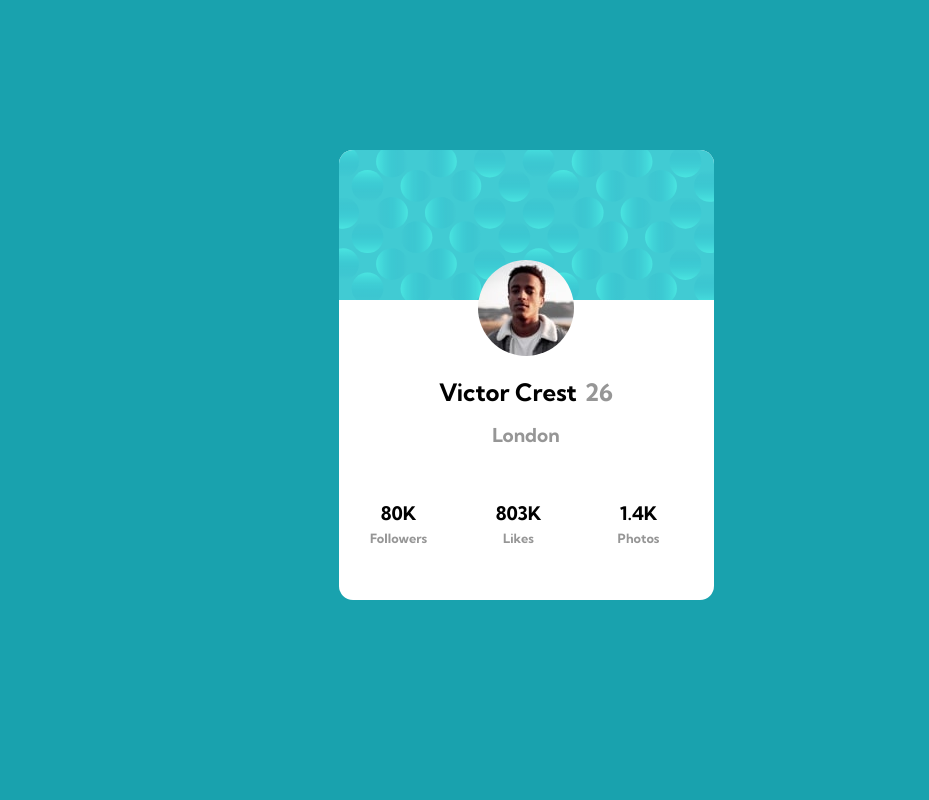
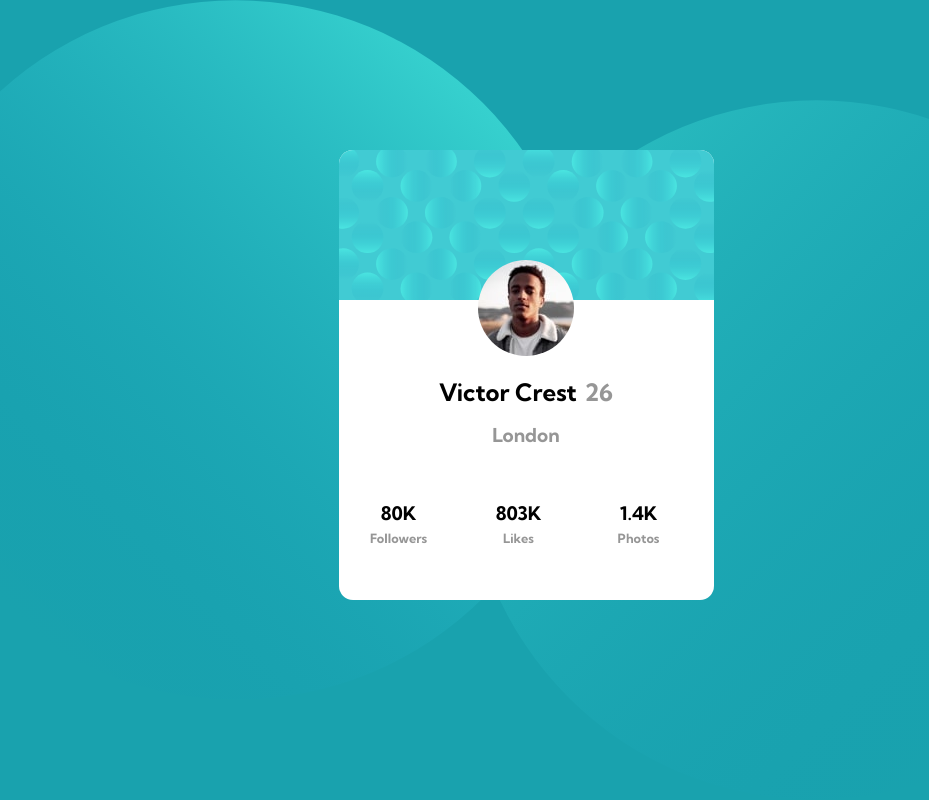
Before and after one commit to tommythetechie/profile-card, a plain HTML site: page index.html in a window 1280 px wide. Shown: the whole page, without its empty margins (114-1043 px from the left). Drawn offline with Linux system fonts and the light colour scheme.

Commit message:
testing
messing around with some css for the background

```diff
--- a/index.html
+++ b/index.html
@@ -14,11 +14,13 @@
 
 </head>
 <body>
-
+    <div class="background">
+      <img class="circle1" src="images/bg-pattern-top.svg" alt="background image">
+      <img class="circle2" src="images/bg-pattern-bottom.svg" alt="background image">
+    </div><!-- background -->
 
   <div class="wrapper">
     <div class="profile">
-
       <header class="header">
 
       </header>
--- a/style.css
+++ b/style.css
@@ -7,6 +7,26 @@ body {
     font-size: 18px;
     font-family: 'Kumbh Sans', sans-serif;
     text-align: center;
+    overflow: hidden;
+}
+.background {
+    max-width: 900px;
+    height: auto;
+}
+.background img {
+    position: absolute;
+    width: 700px;
+    height:auto;
+}
+.circle1 {
+    position: absolute;
+    top: 0;
+    left: 0;
+}
+.circle2 {
+    position: absolute;
+    bottom: 0;
+    right: 0;
 }
 .wrapper {
     max-width: 375px;
@@ -19,6 +39,7 @@ body {
     grid-template-rows: 150px 150px 150px;
     background-color: #fff;
     border-radius: 14px;
+    position: relative;
 }
 .header {
     background-image: url('images/bg-pattern-card.svg');
```
